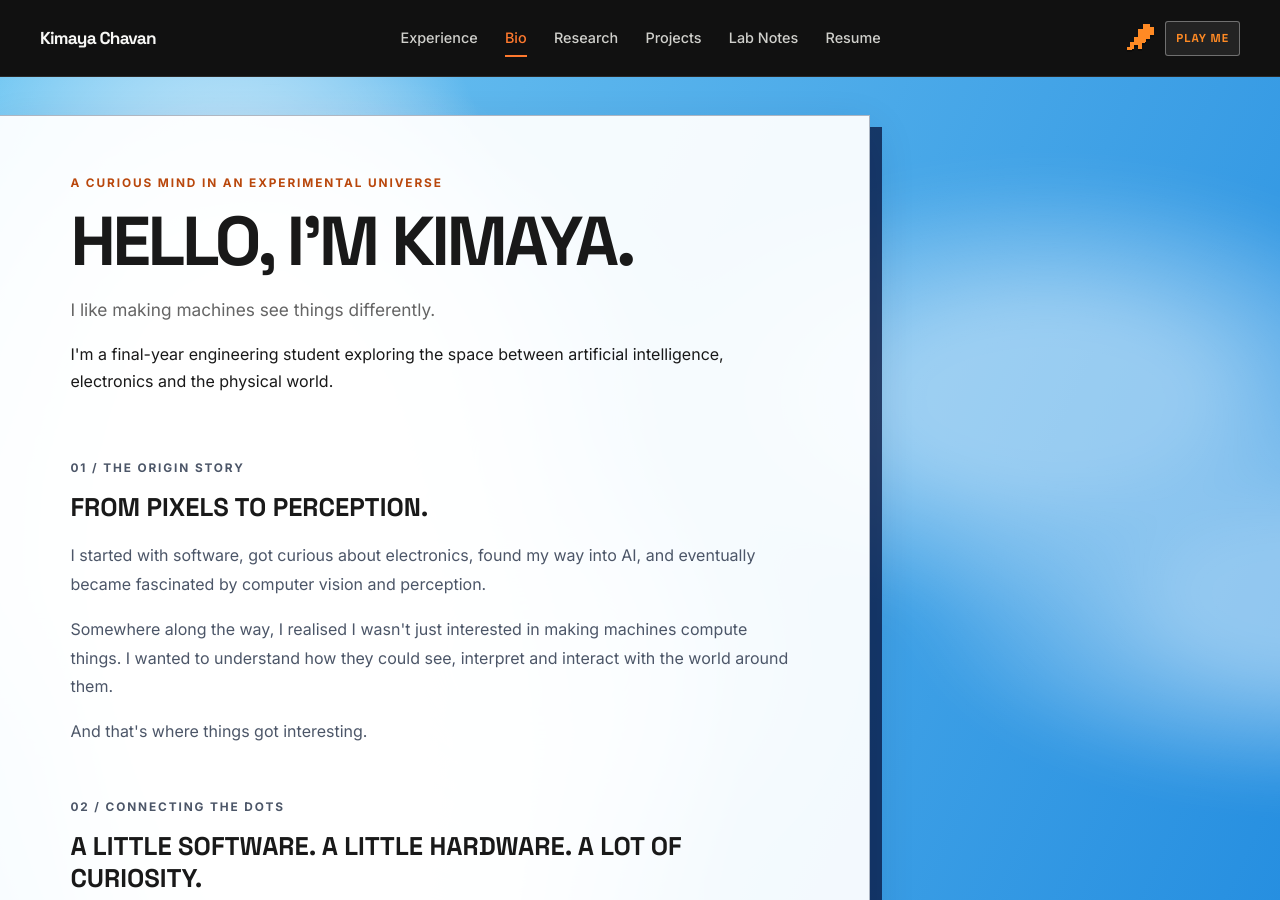
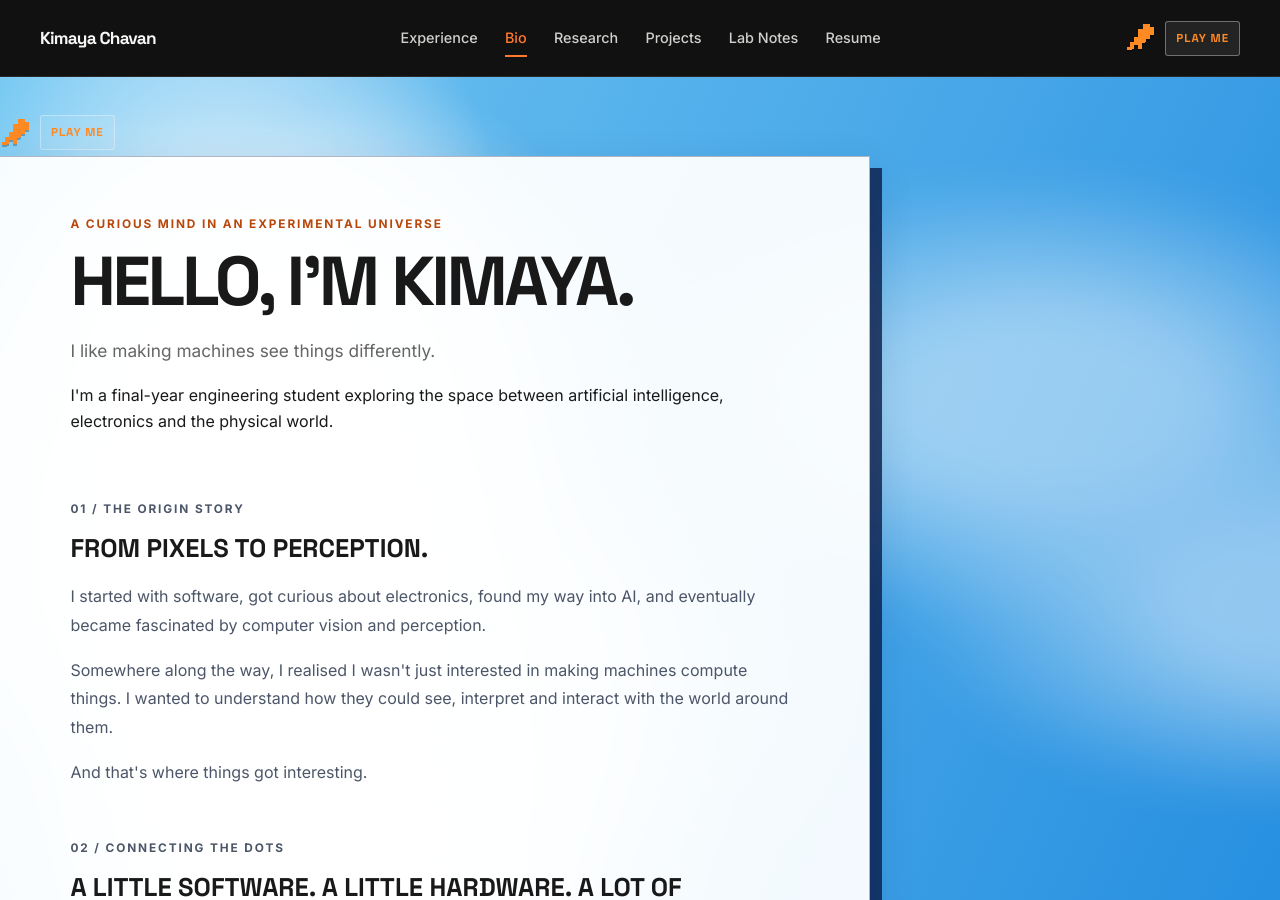
Before and after one commit to kimiko-11/kimiko-11, a Jekyll site: the page built from _pages/bio.md, in a window 1280 px wide and 900 px high. Built offline with Jekyll 4.4.1, drawn with Linux system fonts in a browser that asks for light colours.

Commit message:
Move Dino Game icon into animated sky area

```diff
--- a/_pages/bio.md
+++ b/_pages/bio.md
@@ -6,6 +6,12 @@ description: "Meet Kimaya Chavan — an AI and perception engineer in the making
 ---
 
 <div class="kc-page kc-page--bio">
+<a class="kc-dino-link" href="https://kimiko-11.github.io/HCI_Dino_game/" target="_blank" rel="noopener noreferrer" aria-label="Play the Dino Game">
+  <svg class="kc-dino-link__icon" viewBox="0 0 32 32" role="img" aria-hidden="true" shape-rendering="crispEdges">
+    <path fill="currentColor" d="M18 2h7v3h4v8h-4v4h-5v4h-3v6h-4v-4H9v4H5v-7h4v-5h4v-8h5zM25 7h2v2h-2zM2 25h5v3H2zM17 17h4v3h-4z"/>
+  </svg>
+  <span>PLAY ME</span>
+</a>
 <div class="kc-container">
 
 <header class="kc-page__header">
```
